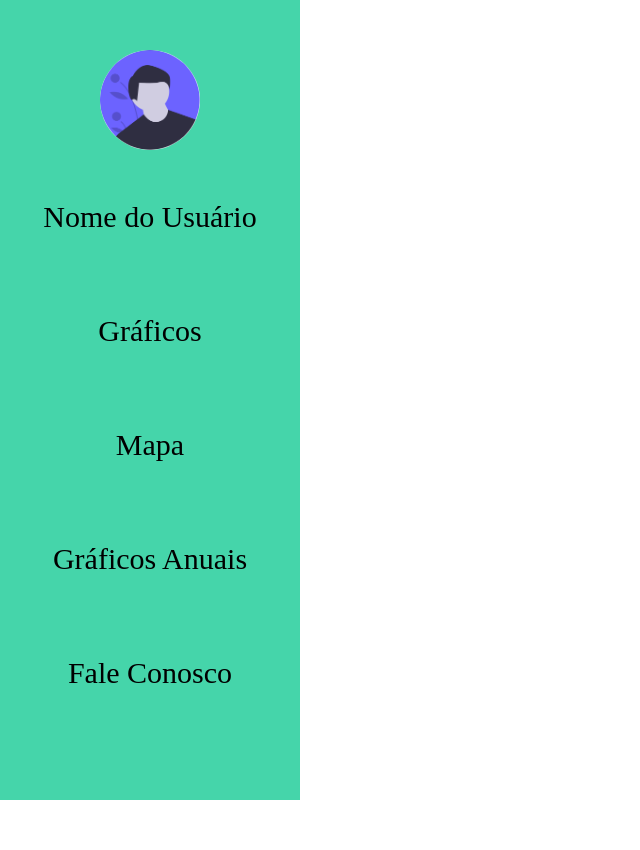
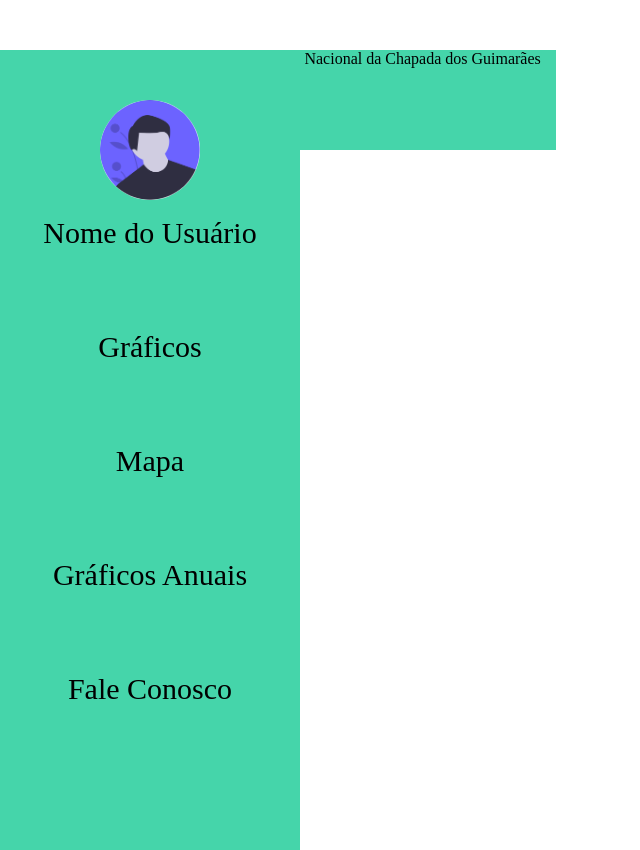
Before and after one commit to BandTec/IGNIS, a plain HTML site: page site-institucional/dashboard.html in a window 1280 px wide. Shown: the whole page, without its empty margins (0-640 px from the left). Before the commit the page ends 800 px from the top, so only its background shows below. Drawn offline with Linux system fonts and the light colour scheme.

Commit message:
adding item at dashboard

```diff
--- a/site-institucional/dashboard.html
+++ b/site-institucional/dashboard.html
@@ -8,8 +8,6 @@
     <title>Gráfico</title>
     <style>
         body {
-            height: 500px;
-            width: 500px;
             margin:0;
         }
 
@@ -43,14 +41,24 @@
             border-left:5px;
         }
         .nav-item {
-            margin-top: 50px;
+            margin-top: 0;
             margin-left: auto;
             margin-right: auto;
             font-size: 30px;
             margin-bottom: 80px;
             text-align: center;
-
-
+        }
+        .dav-dados {
+            background-color: #45D5AA;
+            height: 100px;
+            width: 1000px;
+        }
+        .dash-dados {
+            margin-left: 20%;
+            height: 100px;
+            width: 300px;
+            background-color: #45D5AA;
+            margin-top: 50px;
         }
     </style>
 </head>
@@ -65,6 +73,10 @@
             <div class="nav-item" id="grafico">Gráficos Anuais</div>
             <div class="nav-item">Fale Conosco</div>
         </nav>
+
+        <div class="dash-dados">Parque Nacional da Chapada dos Guimarães
+
+        </div>
     </div>
 </body>
 
```
